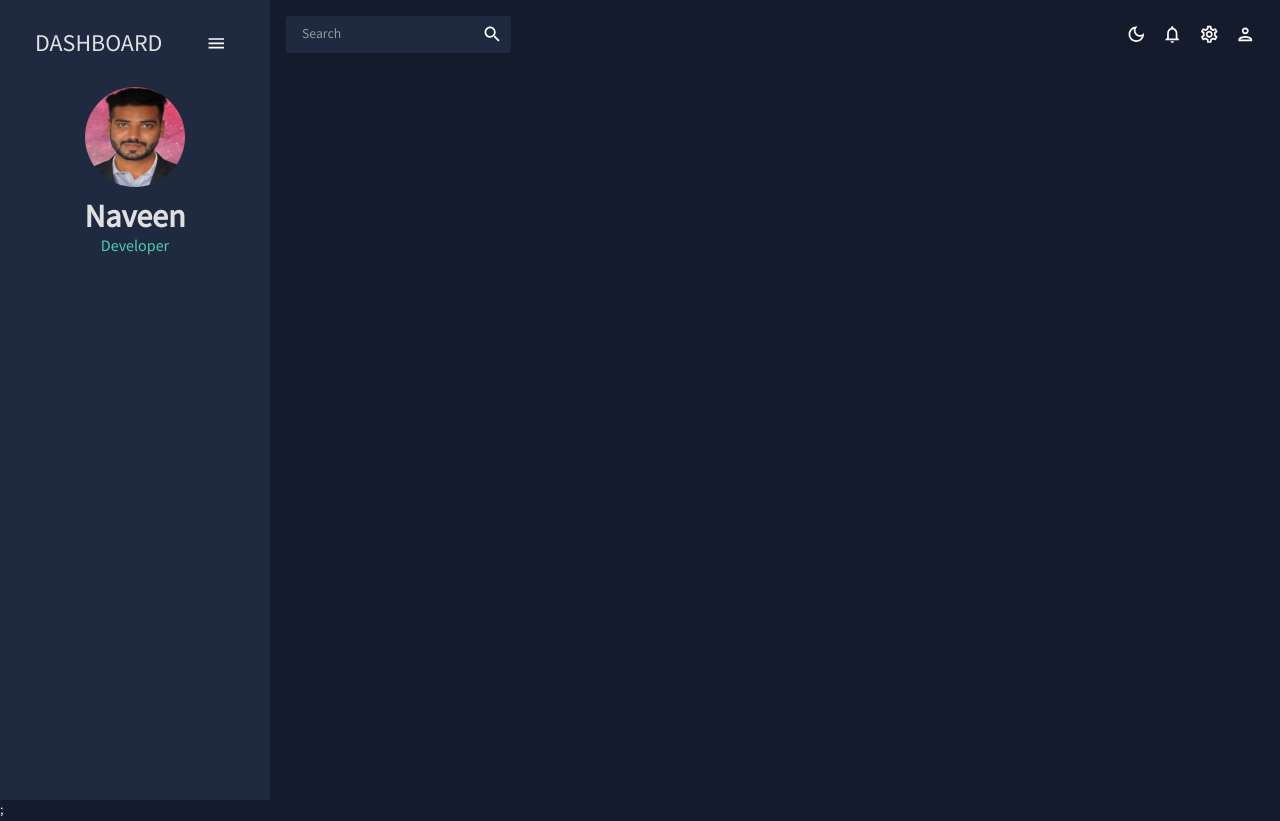
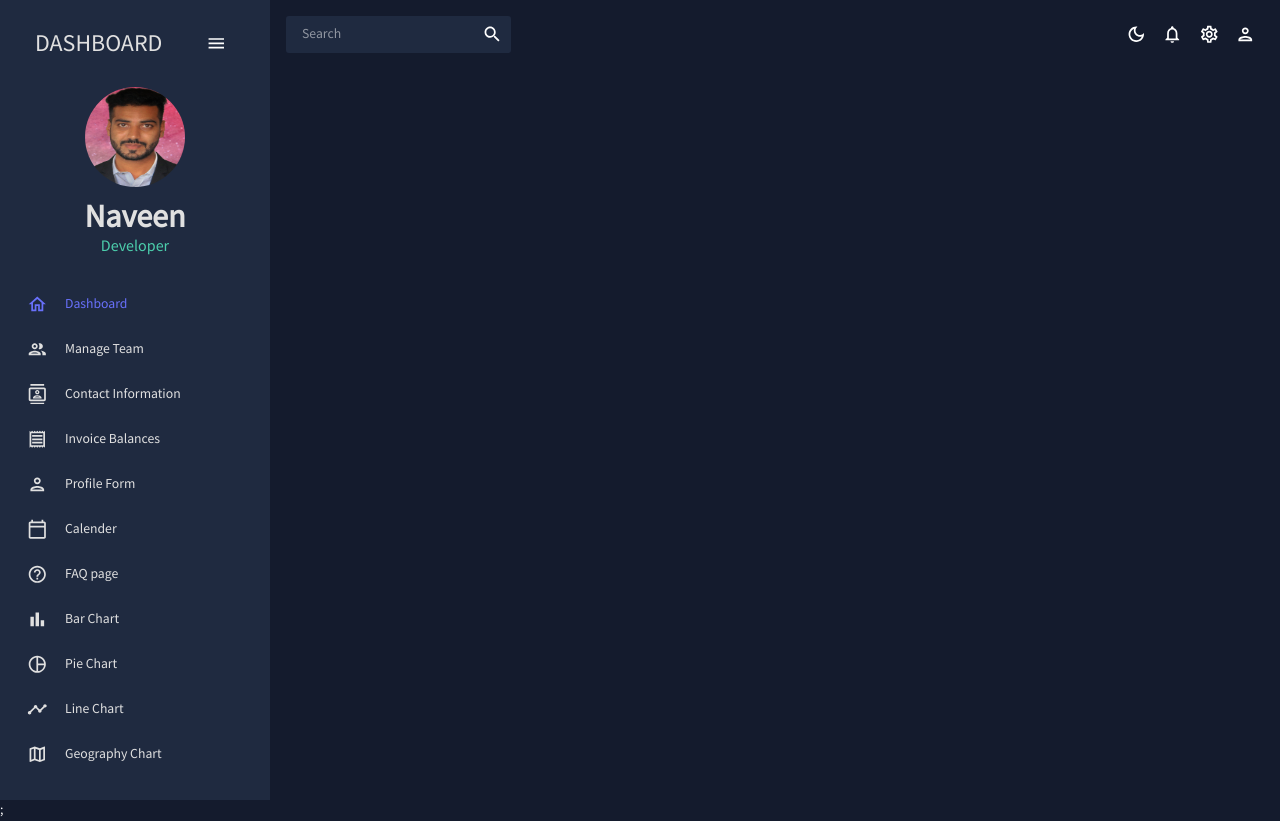
Before and after one commit to NaveenZeliot8989/Admin-Dashboard, a React (Create React App) app: page / in a window 1280 px wide. Built offline with nearby package versions, Linux system fonts and the light colour scheme.

Commit message:
side bar menu items added

```diff
--- a/src/scenes/global/Sidebar.jsx
+++ b/src/scenes/global/Sidebar.jsx
@@ -17,23 +17,23 @@ import TimelineOutlinedIcon from "@mui/icons-material/TimelineOutlined";
 import MenuOutlinedIcon from "@mui/icons-material/MenuOutlined";
 import MapOutlinedIcon from "@mui/icons-material/MapOutlined";
 
-// const Item = ({ title, to, icon, selected, setSelected }) => {
-//   const theme = useTheme();
-//   const colors = tokens(theme.palette.mode);
-//   return (
-//     <MenuItem
-//       active={selected === title}
-//       style={{
-//         color: colors.grey[100],
-//       }}
-//       onClick={() => setSelected(title)}
-//       icon={icon}
-//     >
-//       <Typography>{title}</Typography>
-//       <Link to={to} />
-//     </MenuItem>
-//   );
-// };
+const Item = ({ title, to, icon, selected, setSelected }) => {
+  const theme = useTheme();
+  const colors = tokens(theme.palette.mode);
+  return (
+    <MenuItem
+      active={selected === title}
+      style={{
+        color: colors.grey[100],
+      }}
+      onClick={() => setSelected(title)}
+      icon={icon}
+    >
+      <Typography>{title}</Typography>
+      <Link to={to} />
+    </MenuItem>
+  );
+};
 
 const Sidebar = () => {
   const theme = useTheme();
@@ -115,8 +115,8 @@ const Sidebar = () => {
               </Box>
             </Box>
           )}
-
-          {/* <Box paddingLeft={isCollapsed ? undefined : "10%"}>
+          {/* Menu Item*/}
+          <Box paddingLeft={isCollapsed ? undefined : "10%"}></Box>
           <Item
             title="Dashboard"
             to="/"
@@ -124,14 +124,6 @@ const Sidebar = () => {
             selected={selected}
             setSelected={setSelected}
           />
-
-            <Typography
-              variant="h6"
-              color={colors.grey[300]}
-              sx={{ m: "15px 0 5px 20px" }}
-            >
-              Data
-            </Typography>
           <Item
             title="Manage Team"
             to="/team"
@@ -140,27 +132,19 @@ const Sidebar = () => {
             setSelected={setSelected}
           />
           <Item
-              title="Contacts Information"
-              to="/contacts"
+            title="Contact Information"
+            to="/Contacts"
             icon={<ContactsOutlinedIcon />}
             selected={selected}
             setSelected={setSelected}
           />
           <Item
-              title="Invoices Balances"
-              to="/invoices"
+            title="Invoice Balances"
+            to="/Invoice"
             icon={<ReceiptOutlinedIcon />}
             selected={selected}
             setSelected={setSelected}
           />
-
-            <Typography
-              variant="h6"
-              color={colors.grey[300]}
-              sx={{ m: "15px 0 5px 20px" }}
-            >
-              Pages
-            </Typography>
           <Item
             title="Profile Form"
             to="/form"
@@ -169,27 +153,19 @@ const Sidebar = () => {
             setSelected={setSelected}
           />
           <Item
-              title="Calendar"
-              to="/calendar"
+            title="Calender"
+            to="/Calender"
             icon={<CalendarTodayOutlinedIcon />}
             selected={selected}
             setSelected={setSelected}
           />
           <Item
-              title="FAQ Page"
+            title="FAQ page"
             to="/faq"
             icon={<HelpOutlineOutlinedIcon />}
             selected={selected}
             setSelected={setSelected}
           />
-
-            <Typography
-              variant="h6"
-              color={colors.grey[300]}
-              sx={{ m: "15px 0 5px 20px" }}
-            >
-              Charts
-            </Typography>
           <Item
             title="Bar Chart"
             to="/bar"
@@ -197,9 +173,10 @@ const Sidebar = () => {
             selected={selected}
             setSelected={setSelected}
           />
+
           <Item
             title="Pie Chart"
-              to="/pie"
+            to="/Pie"
             icon={<PieChartOutlineOutlinedIcon />}
             selected={selected}
             setSelected={setSelected}
@@ -218,7 +195,6 @@ const Sidebar = () => {
             selected={selected}
             setSelected={setSelected}
           />
-          </Box> */}
         </Menu>
       </ProSidebar>
     </Box>
```
Lines whose indentation alone changed are shown as unchanged.
